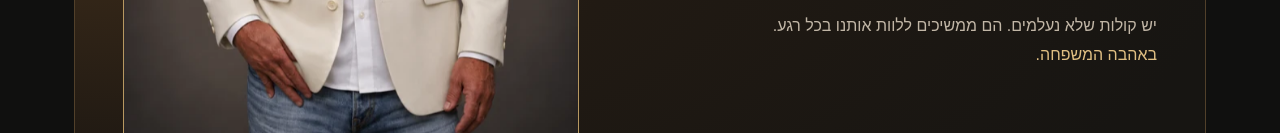
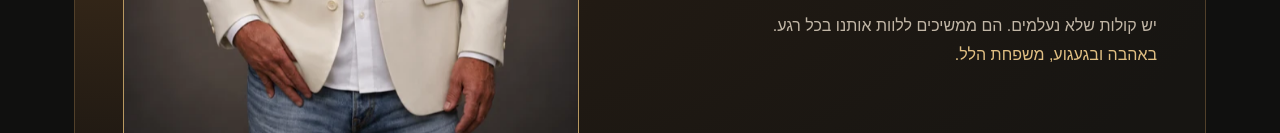
Before and after one commit to moshehillel2026/moshe-hillel-acapella-legacy, a plain HTML site: page site/index.html in a window 1280 px wide. Shown: the part 518-651 px from the top of the page. Drawn offline with Linux system fonts and the light colour scheme.

Commit message:
Update family memorial dedication

```diff
--- a/site/index.html
+++ b/site/index.html
@@ -38,7 +38,7 @@
           <h1 id="page-title">משה הלל <span aria-hidden="true" class="title-separator">|</span><span>הקול שנשאר</span></h1>
           <p class="subtitle">אוסף האקפלות המשפחתי של משה הלל ז״ל — הצנחן המזמר</p>
           <p class="dedication">יש קולות שלא נעלמים. הם ממשיכים ללוות אותנו בכל רגע.</p>
-          <p class="family">באהבה המשפחה.</p>
+          <p class="family">באהבה ובגעגוע, משפחת הלל.</p>
         </div>
         <div class="portrait-gallery" aria-label="אלבום תמונות של משה הלל" role="region">
           <div class="portrait-stage">
```
